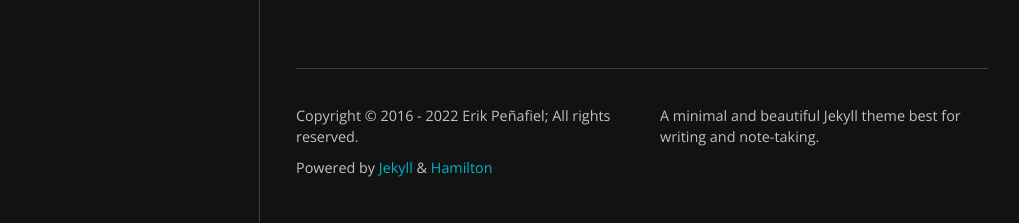
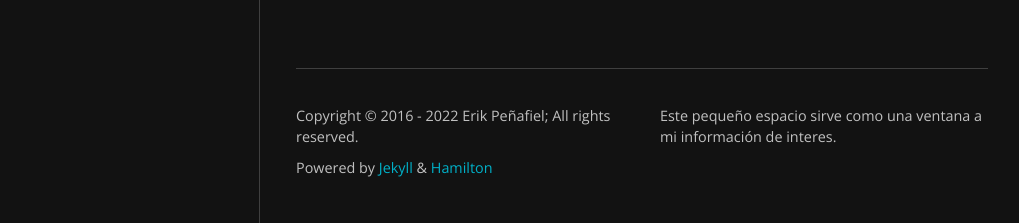
Before and after one commit to Eriksph/Eriksph, a Jekyll site: the page built from index.html, in a window 1280 px wide. Shown: the part 1913-2136 px from the top of the page, without its empty margins (130-1149 px from the left). Built offline with Jekyll 4.4.1, drawn with Linux system fonts in a browser that asks for light colours; nearby versions of some CDN libraries; some web fonts are replaced; the list of posts is cut into pages by our own code; part of the change alters nothing that is shown.

Commit message:
Update _config.yml

```diff
--- a/_config.yml
+++ b/_config.yml
@@ -1,5 +1,5 @@
 title: Erik Sebastian Peñafiel
-description: A minimal and beautiful Jekyll theme best for writing and note-taking.
+description: Este pequeño espacio sirve como una ventana a mi información de interes.
 author: Erik Peñafiel
 avatar: /mifoto.JPG
 email: esph1998@gmail.com
@@ -36,8 +36,8 @@ logo: mifoto.JPG
 social:
   name: Erik Peñafiel
   links:
-    - https://twitter.com/ngzhio
     - https://www.facebook.com/erick.penafiel.16
-    - https://github.com/ngzhio
+    - https://www.facebook.com/erick.penafiel.16
+    - https://github.com/Eriksph
 google_site_verification: u4WXQl0Eu66rsQo2kRdCNx
 lang: en
```
